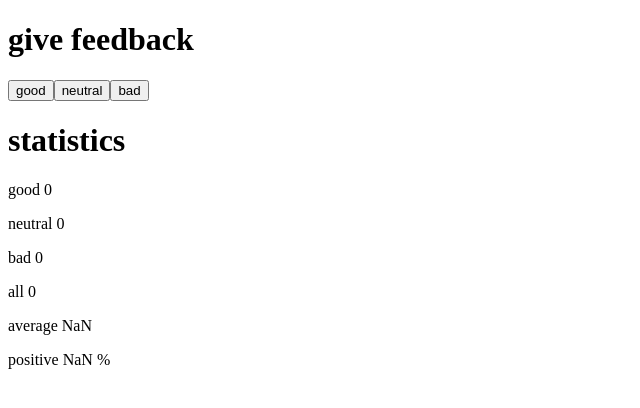
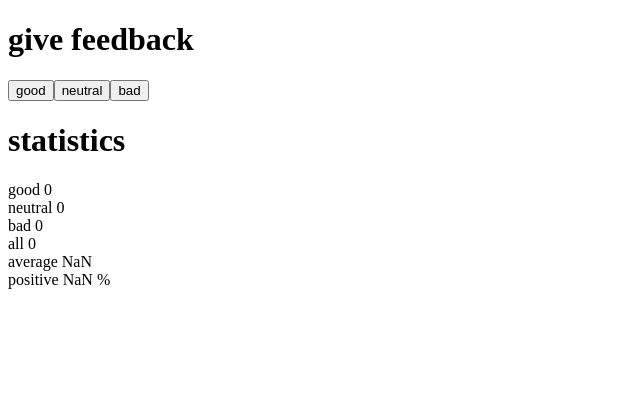
Before and after one commit to MooCodes/FullStackOpenSolutions, a React (Vite) app in the folder part1/unicafe/: page / in a window 1280 px wide. Shown: the top 408 px of the page, without its empty margins (0-640 px from the left). Built offline with nearby package versions, Linux system fonts and the light colour scheme.

Commit message:
finished exercise 1.8

```diff
--- a/part1/unicafe/src/App.jsx
+++ b/part1/unicafe/src/App.jsx
@@ -11,7 +11,6 @@ const App = () => {
     setGood(good + 1)
   }
 
-
   const handleNeutralClick = () => {
     console.log('neutral clicked')
     setNeutral(neutral + 1)
@@ -22,8 +21,13 @@ const App = () => {
     setBad(bad + 1)
   }
 
-  const getAvg = () => (good - bad) / (good + neutral + bad)
-  const getPositive = () => good / (good + neutral + bad) * 100
+
+
+  const stats = {
+    good: good,
+    neutral: neutral,
+    bad: bad,
+  }
 
   return (
     <div>
@@ -32,13 +36,28 @@ const App = () => {
       <button onClick={handleNeutralClick}>neutral</button>
       <button onClick={handleBadClick}>bad</button>
 
+      <Statistics stats={stats}/>
+    </div>
+  )
+}
+
+const Statistics = (props) => {
+  const good = props.stats.good
+  const neutral = props.stats.neutral
+  const bad = props.stats.bad
+
+  const getAvg = () => (good - bad) / (good + neutral + bad)
+  const getPositive = () => good / (good + neutral + bad) * 100
+
+  return (
+    <div>
       <h1>statistics</h1>
-      <p>good {good}</p>
-      <p>neutral {neutral}</p>
-      <p>bad {bad}</p>
-      <p>all {good + neutral + bad}</p>
-      <p>average {getAvg()}</p>
-      <p>positive {getPositive()} %</p>
+      <p>good {good} <br></br>
+      neutral {neutral} <br></br>
+      bad {bad} <br></br>
+      all {good + neutral + bad} <br></br>
+      average {getAvg()} <br></br>
+      positive {getPositive()} %</p>
     </div>
   )
 }
```
